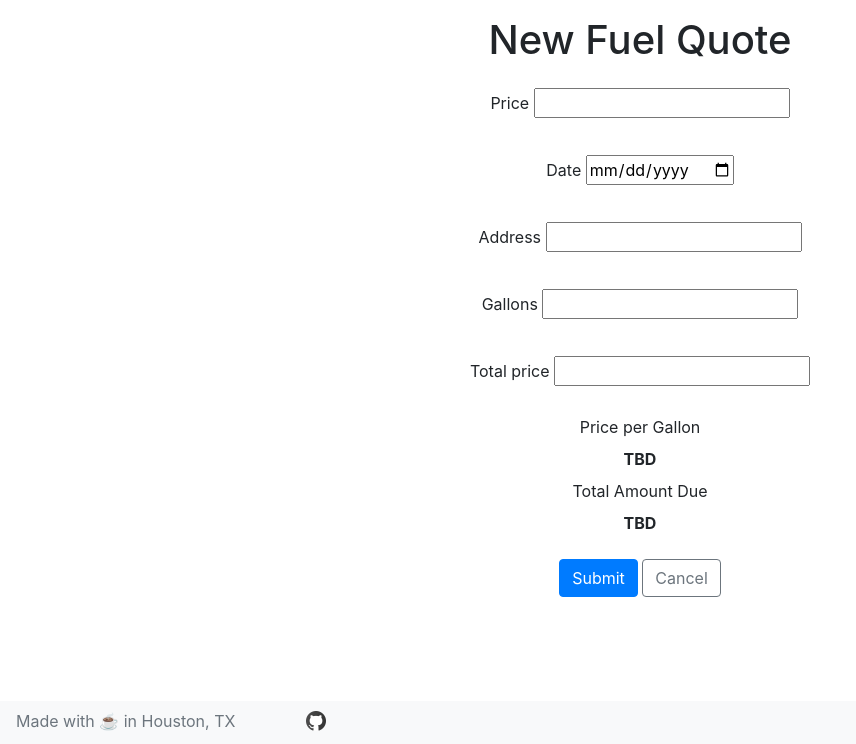
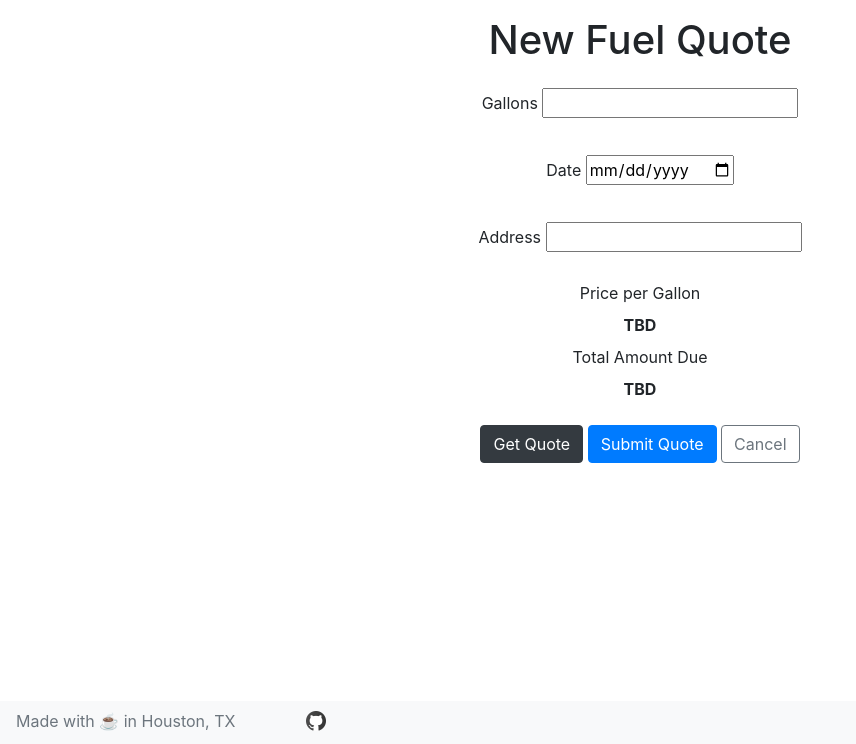
Before and after one commit to sammito1/fuel, a Django app: template fuel_project/fuel_app/templates/quote.html in a window 1280 px wide. Shown: the part 56-800 px from the top of the page, without its empty margins (0-856 px from the left). Run offline with Django 3.2, Linux system fonts and the light colour scheme; the template is opened without the code that fills it, so the values that code supplies are empty, except form fields; tables that the repository leaves empty hold one stand-in row (values such as "Sample post"); form fields are guessed from the names that the template uses; some libraries are stand-ins or nearby versions.

Commit message:
Edited quote template

```diff
--- a/fuel_project/fuel_app/templates/quote.html
+++ b/fuel_project/fuel_app/templates/quote.html
@@ -1,11 +1,13 @@
 {% extends "base.html" %}
+
+<script src="https://code.jquery.com/jquery-3.5.1.min.js"></script>
 
 {% block title %} Quote / Fuel {% endblock %}
 
 {% block content %}
     <!-- Fuel Quote Form -->
     <div class="container py-3 text-center">
-      <form action="quote" method="post" class="needs-validation" novalidate>
+      <form action="quote" id="quote-form" method="post" class="needs-validation" novalidate>
         <h1 class="mb-3">New Fuel Quote</h1>
         <!--
         <div class="form-group row py-2">
@@ -29,8 +31,8 @@
         -->
         {% csrf_token %}
         <div class="form-group py-2">
-          {{ form.price.label_tag }}
-          {{ form.price }}
+          {{ form.gallons.label_tag }}
+          {{ form.gallons }}
         </div>
         <div class="form-group py-2">
           {{ form.date.label_tag }}
@@ -40,14 +42,6 @@
           {{ form.address.label_tag }}
           {{ form.address }}
         </div>
-        <div class="form-group py-2">
-          {{ form.gallons.label_tag }}
-          {{ form.gallons }}
-        </div>
-        <div class="form-group py-2">
-          {{ form.total_price.label_tag }}
-          {{ form.total_price }}
-        </div>
         <div>
           <label for="price-per-gallon">Price per Gallon</label><br>
           <b>TBD</b>
@@ -56,8 +50,9 @@
           <label for="total">Total Amount Due</label><br>
           <b>TBD</b>
         </div>
-        <button type="submit" class="btn btn-primary">Submit</button>
-        <button type="reset" class="btn btn-outline-secondary">Cancel</button>
+        <button type="button" id="get-quote" class="btn btn-dark">Get Quote</button>
+        <button type="submit" id="submit-quote" class="btn btn-primary">Submit Quote</button>
+        <button type="reset" id="cancel" class="btn btn-outline-secondary">Cancel</button>
         {{ form.errors }}
       </form>
     </div>
```
